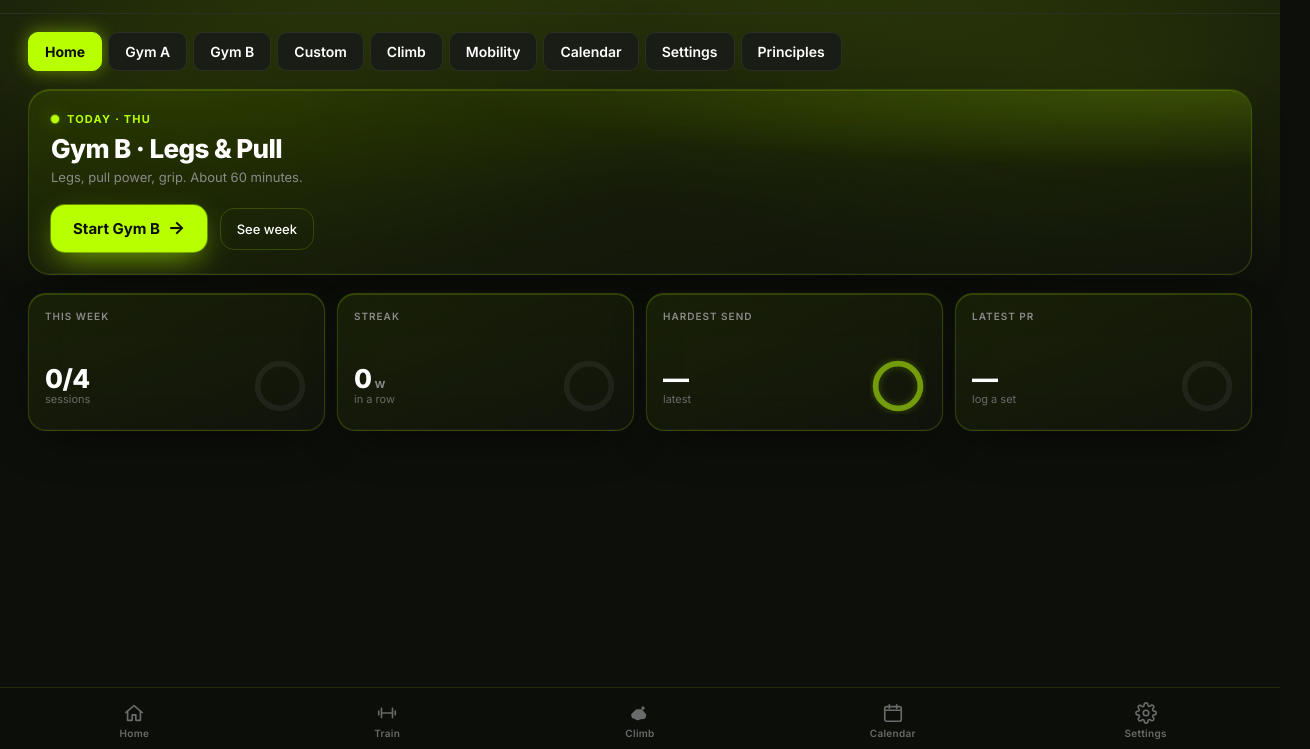
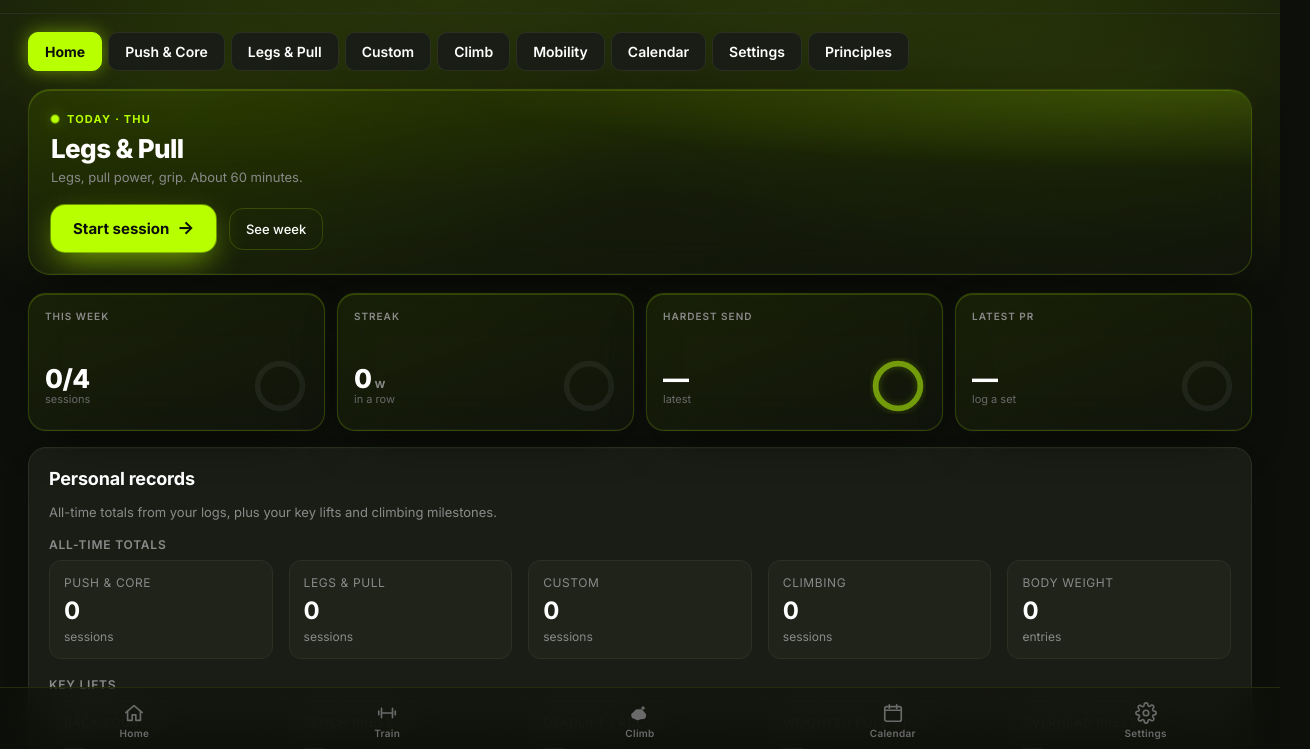
Before and after one commit to xander-netizen/boulder-fit, a website: page index.html in a window 1280 px wide. Shown: the part 49-798 px from the top of the page, 1310 px wide, since content can reach past the window. Drawn offline with Linux system fonts and the light colour scheme.

Commit message:
Move PR card to home, fold lifetime totals into it, rename Gym A/B to Push/Legs

```diff
--- a/index.html
+++ b/index.html
@@ -948,8 +948,8 @@
 
 <div class="tabs">
   <button class="tab active" data-view="overview">Home</button>
-  <button class="tab" data-view="gymA">Gym A</button>
-  <button class="tab" data-view="gymB">Gym B</button>
+  <button class="tab" data-view="gymA">Push &amp; Core</button>
+  <button class="tab" data-view="gymB">Legs &amp; Pull</button>
   <button class="tab" data-view="custom">Custom</button>
   <button class="tab" data-view="climb">Climb</button>
   <button class="tab" data-view="mobility">Mobility</button>
@@ -1031,6 +1031,18 @@
     </div>
   </div>
 
+  <!-- Personal records: all-time totals + key lifts -->
+  <div class="card">
+    <h2>Personal records</h2>
+    <p class="tip">All-time totals from your logs, plus your key lifts and climbing milestones.</p>
+
+    <h3 style="margin-top: 14px;">All-time totals</h3>
+    <div class="grid grid-3" id="prTotalsGrid"></div>
+
+    <h3 style="margin-top: 18px;">Key lifts</h3>
+    <div class="grid grid-3" id="prGrid"></div>
+  </div>
+
 </section>
 
 
@@ -1042,12 +1054,12 @@
     </button>
     <div class="sfh-title">
       <div class="sfh-eyebrow">Session</div>
-      <div class="sfh-name">Gym A · Push & Core</div>
+      <div class="sfh-name">Push &amp; Core</div>
     </div>
     <div class="sfh-progress" id="gymAProgress">0<span class="label">/0</span></div>
   </div>
   <div class="card">
-    <h2 id="gymATitle">Gym A — Push, Antagonists and Core</h2>
+    <h2 id="gymATitle">Push, Antagonists and Core</h2>
     <p class="tip">Goal: balance all the pulling you do climbing. Strong push, rear-delt, and core make you injury-proof and shoulder-stable on hard moves. ~60 min.</p>
     <div class="train-action-row">
       <button class="pill-btn" onclick="shuffleSession('gymA')">Shuffle</button>
@@ -1088,12 +1100,12 @@
     </button>
     <div class="sfh-title">
       <div class="sfh-eyebrow">Session</div>
-      <div class="sfh-name">Gym B · Legs & Pull</div>
+      <div class="sfh-name">Legs &amp; Pull</div>
     </div>
     <div class="sfh-progress" id="gymBProgress">0<span class="label">/0</span></div>
   </div>
   <div class="card">
-    <h2 id="gymBTitle">Gym B — Legs, Pull Power and Grip</h2>
+    <h2 id="gymBTitle">Legs, Pull Power and Grip</h2>
     <p class="tip">Goal: heavy lower-body, weighted pulls for finger-independent pulling power, grip and core carries. ~60 min.</p>
     <div class="train-action-row">
       <button class="pill-btn" onclick="shuffleSession('gymB')">Shuffle</button>
@@ -1140,7 +1152,7 @@
   </div>
   <div class="card">
     <h2>Build your session</h2>
-    <p class="tip">Pick the muscle groups you want to train. I'll build a session that fits your time and pulls exercises from a wide library — different from your standard Gym A and B.</p>
+    <p class="tip">Pick the muscle groups you want to train. I'll build a session that fits your time and pulls exercises from a wide library — different from your standard programs.</p>
 
     <h3 style="margin-top: 18px;">1. What do you want to train?</h3>
     <div class="muscle-grid" id="muscleGrid"></div>
@@ -1334,16 +1346,6 @@
     </div>
   </div>
 
-  <div class="card">
-    <h2>Personal records</h2>
-    <p class="tip">Key lifts and climbing milestones — edit anytime as you progress.</p>
-    <div class="grid grid-3" id="prGrid"></div>
-  </div>
-
-  <div class="card">
-    <h2>Weekly summary</h2>
-    <div id="weeklySummary"></div>
-  </div>
 </section>
 
 <!-- SETTINGS (was NUTRITION) -->
@@ -1517,14 +1519,14 @@ Object.entries(EX).forEach(([id, ex]) => {
 // Default sessions: list of exercise IDs in order
 const PROGRAM = {
   gymA: {
-    title: "Gym A — Push, Antagonists and Core",
+    title: "Push, Antagonists and Core",
     slots: [
       "bench_press", "db_shoulder_press", "weighted_dip", "face_pull",
       "cable_fly", "hanging_leg_raise", "pallof_press", "wrist_extensor"
     ]
   },
   gymB: {
-    title: "Gym B — Legs, Pull Power and Grip",
+    title: "Legs, Pull Power and Grip",
     slots: [
       "back_squat", "rdl", "bulgarian", "weighted_pullup",
       "db_row", "farmer_carry", "standing_calf", "zone2_cardio"
@@ -1564,10 +1566,10 @@ const COMBO_SUGGESTIONS = [
 ];
 
 const DEFAULT_SCHEDULE = [
-  { dow: "Mon", type: "gym", label: "Gym A", focus: "Push and Core", view: "gymA" },
+  { dow: "Mon", type: "gym", label: "Push & Core", focus: "Push and Core", view: "gymA" },
   { dow: "Tue", type: "climb", label: "Climb + GOWOD", focus: "Project day, ACTIVATE before, RECOVER after", view: "climb" },
   { dow: "Wed", type: "rest", label: "Rest + GOWOD", focus: "DAILY FLOW 15 min", view: "mobility" },
-  { dow: "Thu", type: "gym", label: "Gym B", focus: "Legs and Pull", view: "gymB" },
+  { dow: "Thu", type: "gym", label: "Legs & Pull", focus: "Legs and Pull", view: "gymB" },
   { dow: "Fri", type: "rest", label: "Rest", focus: "Full recovery", view: "nutrition" },
   { dow: "Sat", type: "climb", label: "Climb + GOWOD", focus: "Volume, ACTIVATE + RECOVER", view: "climb" },
   { dow: "Sun", type: "cardio", label: "Optional", focus: "Climb easy or zone-2 cardio", view: "climb" }
@@ -2648,7 +2650,33 @@ function renderBodyweight() {
 
 // ==================== PRs ====================
 function renderPRs() {
+  // 1) All-time totals (read-only tiles)
+  const totalsEl = document.getElementById("prTotalsGrid");
+  if (totalsEl) {
+    const pushCount = Object.values(state.gymALog).filter(v => v._completed).length;
+    const legsCount = Object.values(state.gymBLog).filter(v => v._completed).length;
+    const customCount = Object.values(state.customLog || {}).filter(v => v._completed).length;
+    const climbCount = state.climbLog.length;
+    const bwCount = state.bodyweight.length;
+    const totalsTiles = [
+      { label: "Push & Core",   value: pushCount,   sub: pushCount === 1 ? "session"  : "sessions" },
+      { label: "Legs & Pull",   value: legsCount,   sub: legsCount === 1 ? "session"  : "sessions" },
+      { label: "Custom",        value: customCount, sub: customCount === 1 ? "session" : "sessions" },
+      { label: "Climbing",      value: climbCount,  sub: climbCount === 1 ? "session" : "sessions" },
+      { label: "Body weight",   value: bwCount,     sub: bwCount === 1 ? "entry"   : "entries" },
+    ];
+    totalsEl.innerHTML = totalsTiles.map(t => `
+      <div class="metric" style="cursor:default;">
+        <div class="label">${t.label}</div>
+        <div class="value">${t.value}</div>
+        <div class="sub">${t.sub}</div>
+      </div>
+    `).join("");
+  }
+
+  // 2) Key lifts (editable tiles)
   const g = document.getElementById("prGrid");
+  if (!g) return;
   g.innerHTML = "";
   state.prs.forEach((pr, i) => {
     const el = document.createElement("div");
@@ -2707,21 +2735,13 @@ function renderOverview() {
   const match = getSchedule().find(d => d.dow === today);
   document.getElementById("todayPill").textContent = "Today: " + (match ? match.label + " — " + match.focus : today);
 
-  const ws = document.getElementById("weeklySummary");
-  if (ws) {
-    ws.innerHTML = `
-      <div class="log-item"><div>Gym A sessions</div><div>${Object.values(state.gymALog).filter(v=>v._completed).length}</div></div>
-      <div class="log-item"><div>Gym B sessions</div><div>${Object.values(state.gymBLog).filter(v=>v._completed).length}</div></div>
-      <div class="log-item"><div>Custom sessions</div><div>${Object.values(state.customLog||{}).filter(v=>v._completed).length}</div></div>
-      <div class="log-item"><div>Climbing sessions</div><div>${state.climbLog.length}</div></div>
-      <div class="log-item"><div>Body-weight entries</div><div>${state.bodyweight.length}</div></div>
-    `;
-  }
+  // (Weekly summary card removed — totals now live in the Personal Records card on home.)
 
   // ---- v4: hero CTA, ring fills, day strip
   renderHero(match, today);
   renderRings(completed);
   renderDayStrip(today);
+  renderPRs(); // keep the all-time totals tile in sync after any action
 }
 
 // ===== v4 home dashboard renderers =====
@@ -2739,14 +2759,14 @@ function renderHero(match, todayDow) {
     document.querySelectorAll('[data-hero="cta"]').forEach(el => el.setAttribute("data-target", "custom"));
     return;
   }
-  const titles = { gymA: "Gym A · Push & Core", gymB: "Gym B · Legs & Pull", climb: "Climb day", custom: "Custom session", overview: "Today" };
+  const titles = { gymA: "Push & Core", gymB: "Legs & Pull", climb: "Climb day", custom: "Custom session", overview: "Today" };
   const subs = {
     gymA: "Push, antagonists, core. About 60 minutes.",
     gymB: "Legs, pull power, grip. About 60 minutes.",
     climb: "Project, flash, or volume — your call. Log it after.",
     custom: "Pick muscle groups and a duration; we'll generate the session."
   };
-  const ctas = { gymA: "Start Gym A", gymB: "Start Gym B", climb: "Log climb", custom: "Build session" };
+  const ctas = { gymA: "Start session", gymB: "Start session", climb: "Log climb", custom: "Build session" };
   const v = match.view;
   setAll("title", titles[v] || (match.label || "Today"));
   setAll("sub",   subs[v]   || (match.focus || "Today's training"));
@@ -2872,8 +2892,8 @@ function openStatsModal(which) {
   if (which === "week") {
     title = "This week's sessions";
     const items = [];
-    Object.entries(state.gymALog).forEach(([d, v]) => { if (d >= mondayStr) items.push({ d, k: "gymA", l: "Gym A", v }); });
-    Object.entries(state.gymBLog).forEach(([d, v]) => { if (d >= mondayStr) items.push({ d, k: "gymB", l: "Gym B", v }); });
+    Object.entries(state.gymALog).forEach(([d, v]) => { if (d >= mondayStr) items.push({ d, k: "gymA", l: "Push & Core", v }); });
+    Object.entries(state.gymBLog).forEach(([d, v]) => { if (d >= mondayStr) items.push({ d, k: "gymB", l: "Legs & Pull", v }); });
     Object.entries(state.customLog || {}).forEach(([d, v]) => { if (d >= mondayStr) items.push({ d, k: "custom", l: "Custom", v }); });
     state.climbLog.filter(e => e.date >= mondayStr).forEach(e => items.push({ d: e.date, k: "climb", l: "Climb", v: e }));
     items.sort((a, b) => b.d.localeCompare(a.d));
@@ -2896,8 +2916,8 @@ function openStatsModal(which) {
       if (!weeks[k]) weeks[k] = { count: 0, items: [] };
       weeks[k].count++;
     };
-    Object.entries(state.gymALog).forEach(([d,v]) => { if (v._completed) { addToWeek(d); weeks[mondayOf(d)].items.push("Gym A " + d); }});
-    Object.entries(state.gymBLog).forEach(([d,v]) => { if (v._completed) { addToWeek(d); weeks[mondayOf(d)].items.push("Gym B " + d); }});
+    Object.entries(state.gymALog).forEach(([d,v]) => { if (v._completed) { addToWeek(d); weeks[mondayOf(d)].items.push("Push & Core " + d); }});
+    Object.entries(state.gymBLog).forEach(([d,v]) => { if (v._completed) { addToWeek(d); weeks[mondayOf(d)].items.push("Legs & Pull " + d); }});
     Object.entries(state.customLog||{}).forEach(([d,v]) => { if (v._completed) { addToWeek(d); weeks[mondayOf(d)].items.push("Custom " + d); }});
     state.climbLog.forEach(e => { addToWeek(e.date); weeks[mondayOf(e.date)].items.push("Climb " + e.date); });
     const sorted = Object.entries(weeks).sort(([a],[b]) => b.localeCompare(a));
```
